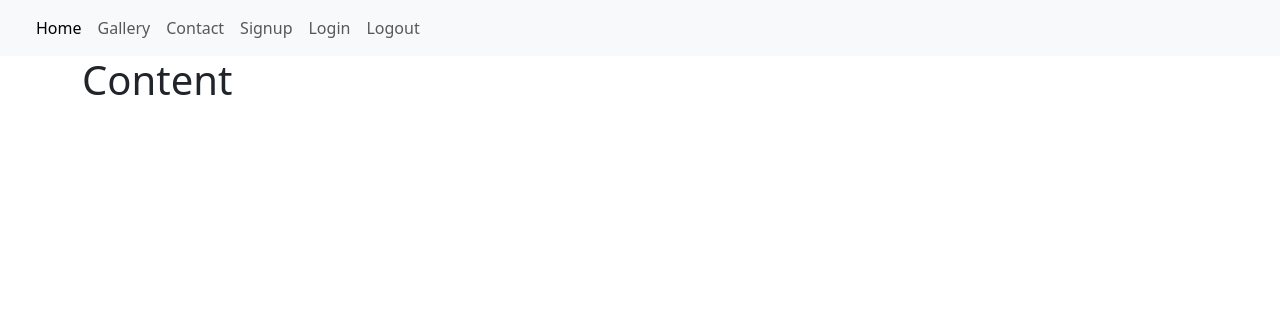
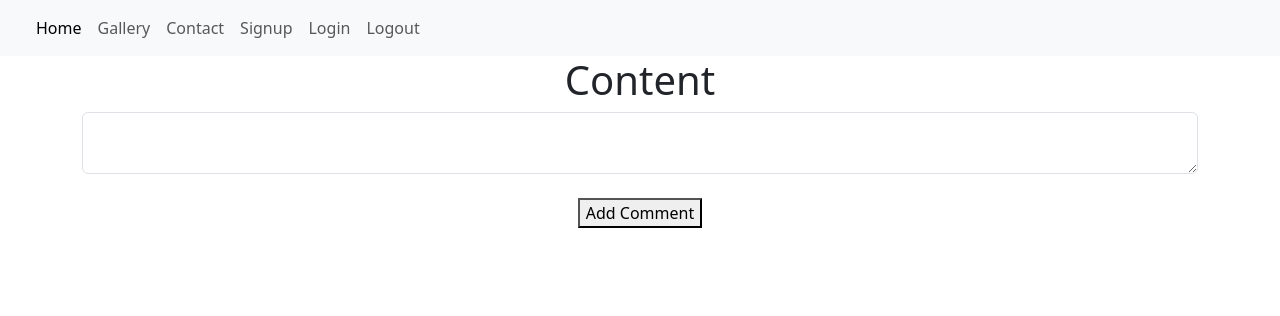
Before and after one commit to River967/Flask_Web, a Flask app: page /contact in a window 1280 px wide. Shown: the top 316 px of the page. Run offline with Flask 3, Linux system fonts and the light colour scheme; a user stored in the database is signed in.

Commit message:
Added comment function

```diff
--- a/website/auth.py
+++ b/website/auth.py
@@ -1,7 +1,7 @@
 from flask import Blueprint, render_template, url_for, request, flash, redirect
 from werkzeug.security import generate_password_hash, check_password_hash
 from flask_login import login_user, login_required, logout_user, current_user
-from .model import User
+from .model import User, Note
 from . import db
 
 auth = Blueprint('auth', __name__)
--- a/website/templates/contact.html
+++ b/website/templates/contact.html
@@ -1,8 +1,16 @@
 {% extends "template.html" %} {% block title %} Content {% endblock %}
+
 
 {% block content %}
 
-<h1> Content </h1>
+<h1 align="center"> Content </h1>
 
+<form method="POST">
+    <textarea name="note" id="note" class="form-control"></textarea>
+    </br>
+    <div align="center">
+        <button type="submit" class-"btn btn-primary">Add Comment</button>
+    </div>
+</form>
 
 {% endblock %}
--- a/website/views.py
+++ b/website/views.py
@@ -1,4 +1,7 @@
-from flask import Blueprint, render_template, url_for
+from flask import Blueprint, render_template, url_for, request, flash, redirect
+from flask_login import login_user, login_required, logout_user, current_user
+from .model import User, Note
+from . import db
 
 
 # Set blueprint
@@ -17,6 +20,17 @@ def home():
 def gallery():
     return render_template("gallery.html")
 
-@views.route("/contact")
+@views.route("/contact", methods=['POST', 'GET'])
+@login_required
 def contact():
+    if request.method == 'POST':
+        note = request.form.get('note')
+        if len(note) < 1:
+            flash('Comment cannot be blank!')
+        else:
+            new_note = Note(data=note, user_id=current_user.id)
+            db.session.add(new_note)
+            db.session.commit()
+            flash('Comment Added!', category='success')
+
     return render_template("contact.html")
```
Also changed, not shown: website/model.py (+9 -0 lines), instance/database.db.
